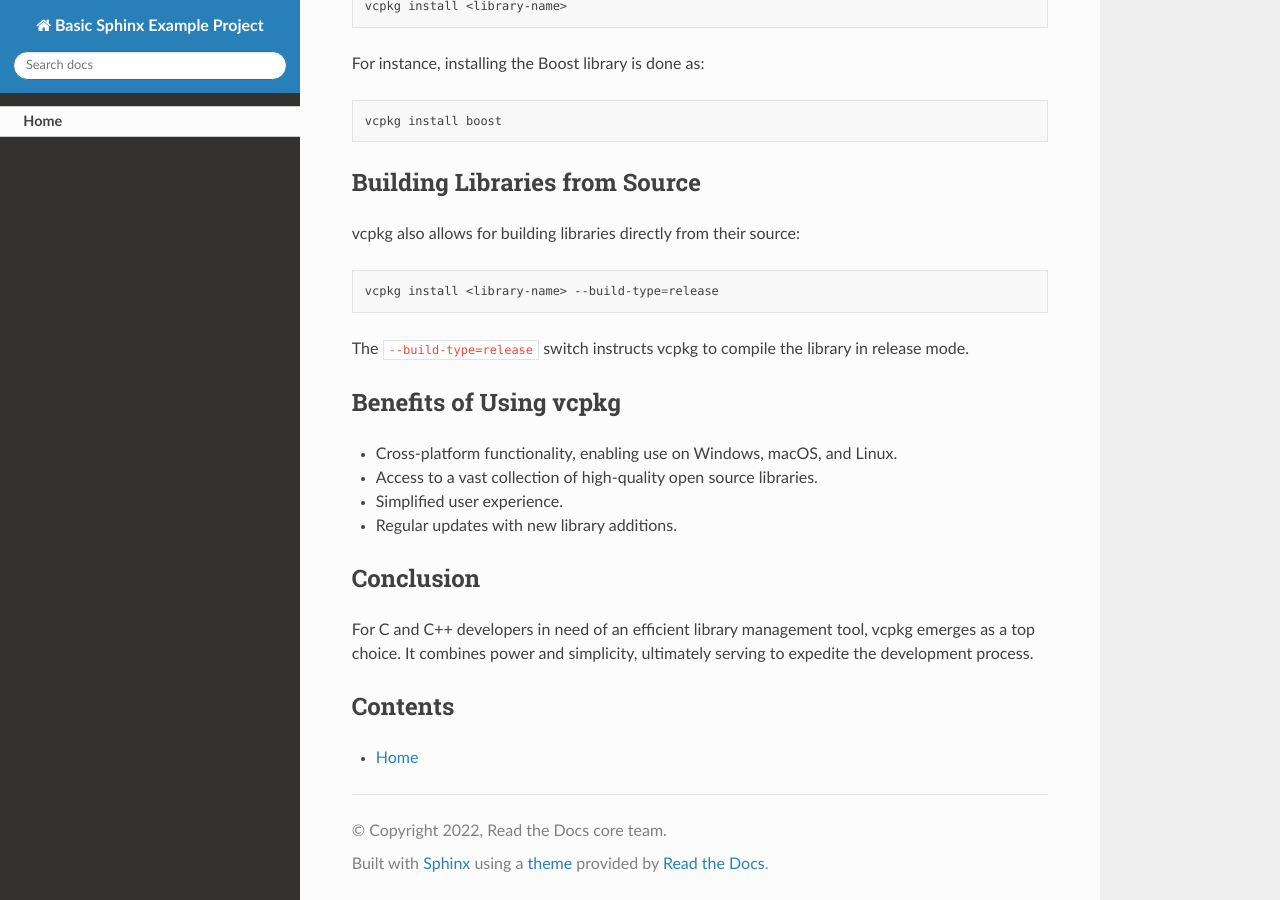
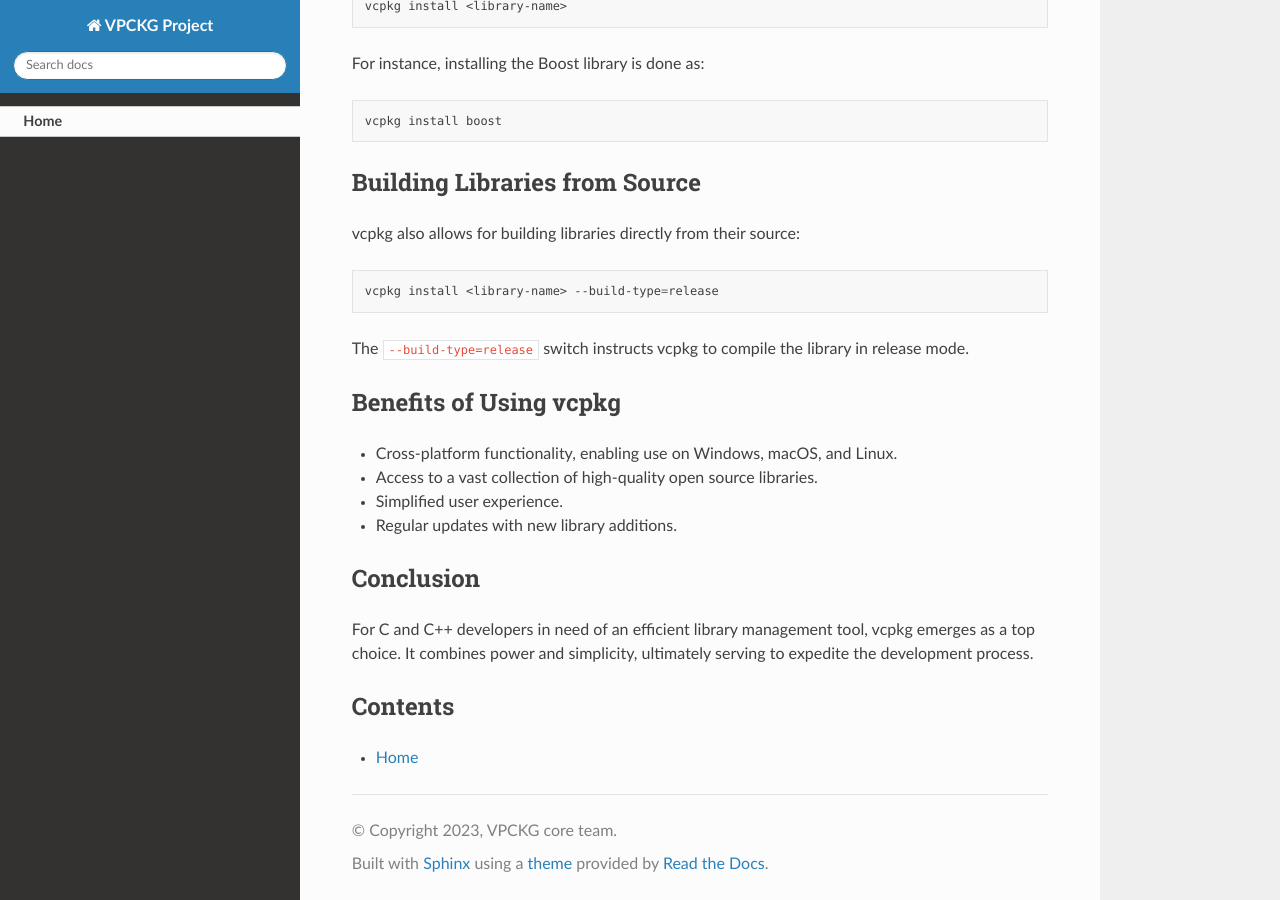
Before and after one commit to msubuh/vcpkg, a Sphinx documentation site: the page built from docs/index.rst, in a window 1280 px wide and 900 px high, scrolled down 540 px. Built offline with Sphinx 7.4.7 and the Read the Docs theme 2.0.0, drawn with Linux system fonts in a browser that asks for light colours.

Commit message:
Update conf.py

```diff
--- a/docs/conf.py
+++ b/docs/conf.py
@@ -17,9 +17,9 @@
 
 # -- Project information -----------------------------------------------------
 
-project = "Basic Sphinx Example Project"
-copyright = "2022, Read the Docs core team"
-author = "Read the Docs core team"
+project = "VPCKG Project"
+copyright = "2023, VPCKG core team"
+author = "VPCKG core team"
 
 
 # -- General configuration ---------------------------------------------------
```
